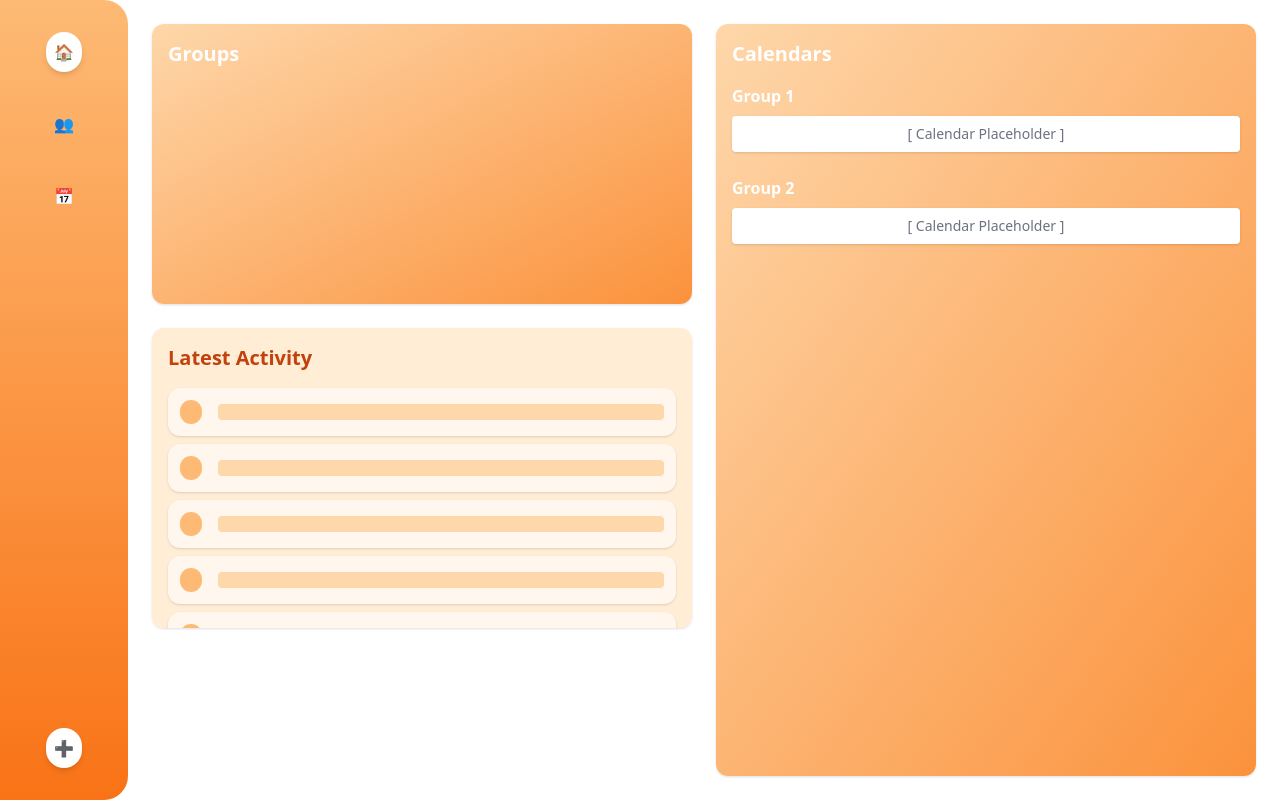
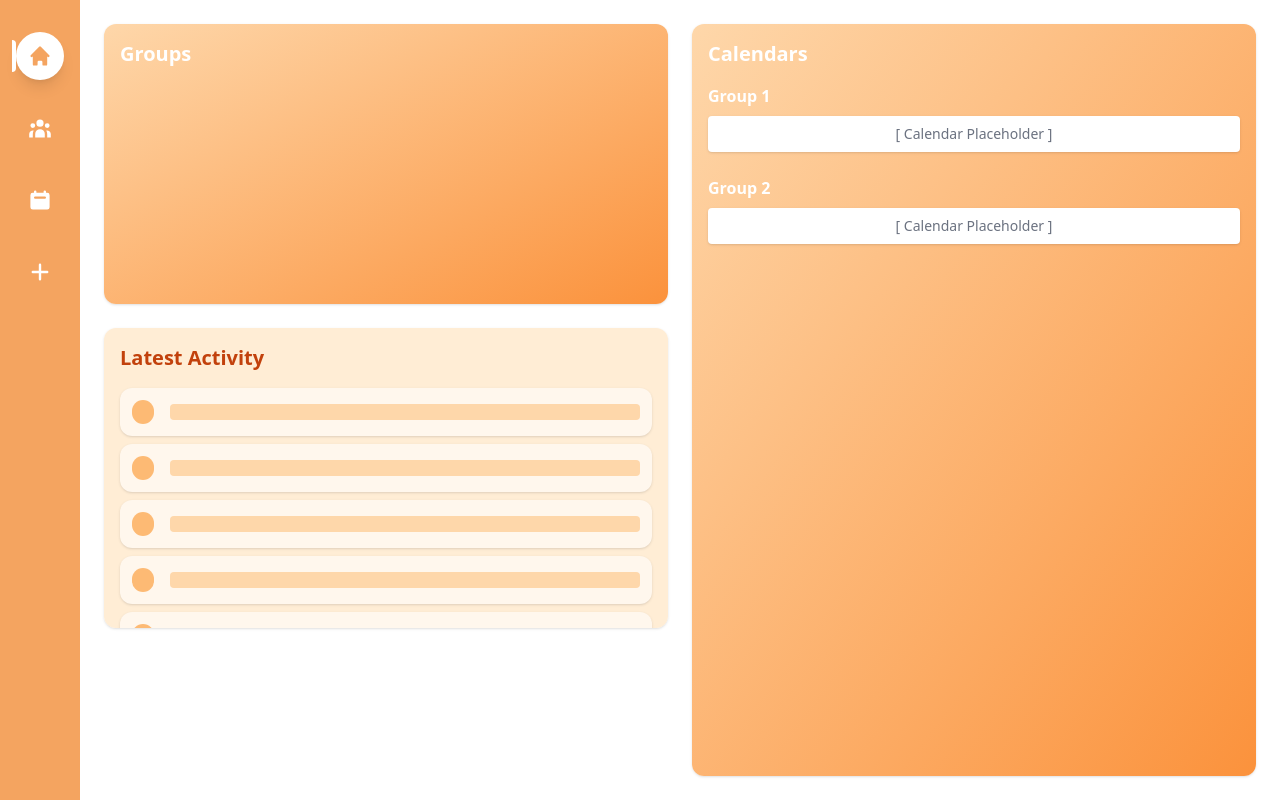
Before and after one commit to csumah/pjarcs-bitcamp-2025, a Next.js app in the folder outTheGC/: page /homepage in a window 1280 px wide. Built offline with nearby package versions, Linux system fonts and the light colour scheme.

Commit message:
cleaned the navbar and created a new componet for the navbar
when you have  run this code make sure to do npm install react-icons

```diff
--- a/outTheGC/package.json
+++ b/outTheGC/package.json
@@ -12,7 +12,8 @@
     "firebase": "^11.6.0",
     "next": "15.3.0",
     "react": "^19.0.0",
-    "react-dom": "^19.0.0"
+    "react-dom": "^19.0.0",
+    "react-icons": "^5.5.0"
   },
   "devDependencies": {
     "@types/node": "^20",
--- /dev/null
+++ b/outTheGC/src/app/components/Navbar.tsx
@@ -0,0 +1,55 @@
+'use client';
+
+import { usePathname } from 'next/navigation';
+import Link from 'next/link';
+import { HiHome } from "react-icons/hi";
+import { HiUserGroup } from "react-icons/hi";
+import { HiCalendar } from "react-icons/hi";
+import { HiPlus } from "react-icons/hi";
+
+const navItems = [
+  { icon: HiHome, href: '/homepage', label: 'Home' },
+  { icon: HiUserGroup, href: '#', label: 'Groups' },
+  { icon: HiCalendar, href: '#', label: 'Events' },
+  { icon: HiPlus, href: '#', label: 'Create' }
+];
+
+export default function Navbar() {
+  const pathname = usePathname();
+
+  return (
+    <nav className="fixed left-0 top-0 h-screen w-16 md:w-20 bg-[#F4A460] flex flex-col items-center py-8">
+      {navItems.map((item) => {
+        const isActive = pathname === item.href;
+
+        return (
+          <Link
+            key={item.href}
+            href={item.href}
+            className={`
+              relative w-12 h-12 mb-6 flex items-center justify-center rounded-full
+              transition-all duration-200 group
+              ${isActive ? 'bg-white shadow-lg' : 'hover:bg-white/10'}
+            `}
+          >
+            <item.icon
+              className={`text-2xl ${isActive ? 'text-[#F4A460]' : 'text-white'}`}
+              size={24}
+            />
+
+            {/* Tooltip */}
+            <span className="absolute left-full ml-4 px-2 py-1 bg-white rounded-md text-[#F4A460] text-sm font-medium
+              opacity-0 invisible group-hover:opacity-100 group-hover:visible transition-all duration-200 whitespace-nowrap">
+              {item.label}
+            </span>
+
+            {/* Active indicator */}
+            {isActive && (
+              <div className="absolute left-0 w-1 h-8 bg-white rounded-r-full transform -translate-x-full" />
+            )}
+          </Link>
+        );
+      })}
+    </nav>
+  );
+}
--- a/outTheGC/src/app/homepage/page.tsx
+++ b/outTheGC/src/app/homepage/page.tsx
@@ -1,9 +1,11 @@
 import React from 'react';
+import Navbar from '../components/Navbar';
 
 export default function Homepage() {
   return (
     <div className="flex h-screen bg-white font-sans">
       {/* Sidebar */}
+      {/*
       <div className="w-32 bg-gradient-to-b from-orange-300 to-orange-500 flex flex-col items-center py-4 rounded-tr-3xl rounded-br-3xl">
         <button className="my-4 p-2 bg-white rounded-full shadow-md">
           <span className="text-orange-500">🏠</span>
@@ -18,7 +20,8 @@ export default function Homepage() {
           <span className="text-orange-500">➕</span>
         </button>
       </div>
-
+        */}
+      <Navbar />
       {/* Main Content */}
       <div className="flex-1 p-6 grid grid-cols-2 gap-6">
   {/* Left Side: Groups on Top, Latest Activity Below */}
--- a/outTheGC/src/app/layout.tsx
+++ b/outTheGC/src/app/layout.tsx
@@ -3,6 +3,7 @@
 import { Geist, Geist_Mono } from "next/font/google";
 import "./globals.css";
 import { AuthProvider } from '@/context/AuthContext';
+import Navbar from './components/Navbar';
 
 const geistSans = Geist({
   variable: "--font-geist-sans",
@@ -25,7 +26,10 @@ export default function RootLayout({
         className={`${geistSans.variable} ${geistMono.variable} antialiased`}
       >
         <AuthProvider>
-          {children}
+          <Navbar />
+          <main className="pl-16 md:pl-20">
+            {children}
+          </main>
         </AuthProvider>
       </body>
     </html>
```
Also changed, not shown: 1 other file (tests, documents, lock files or other folders).
